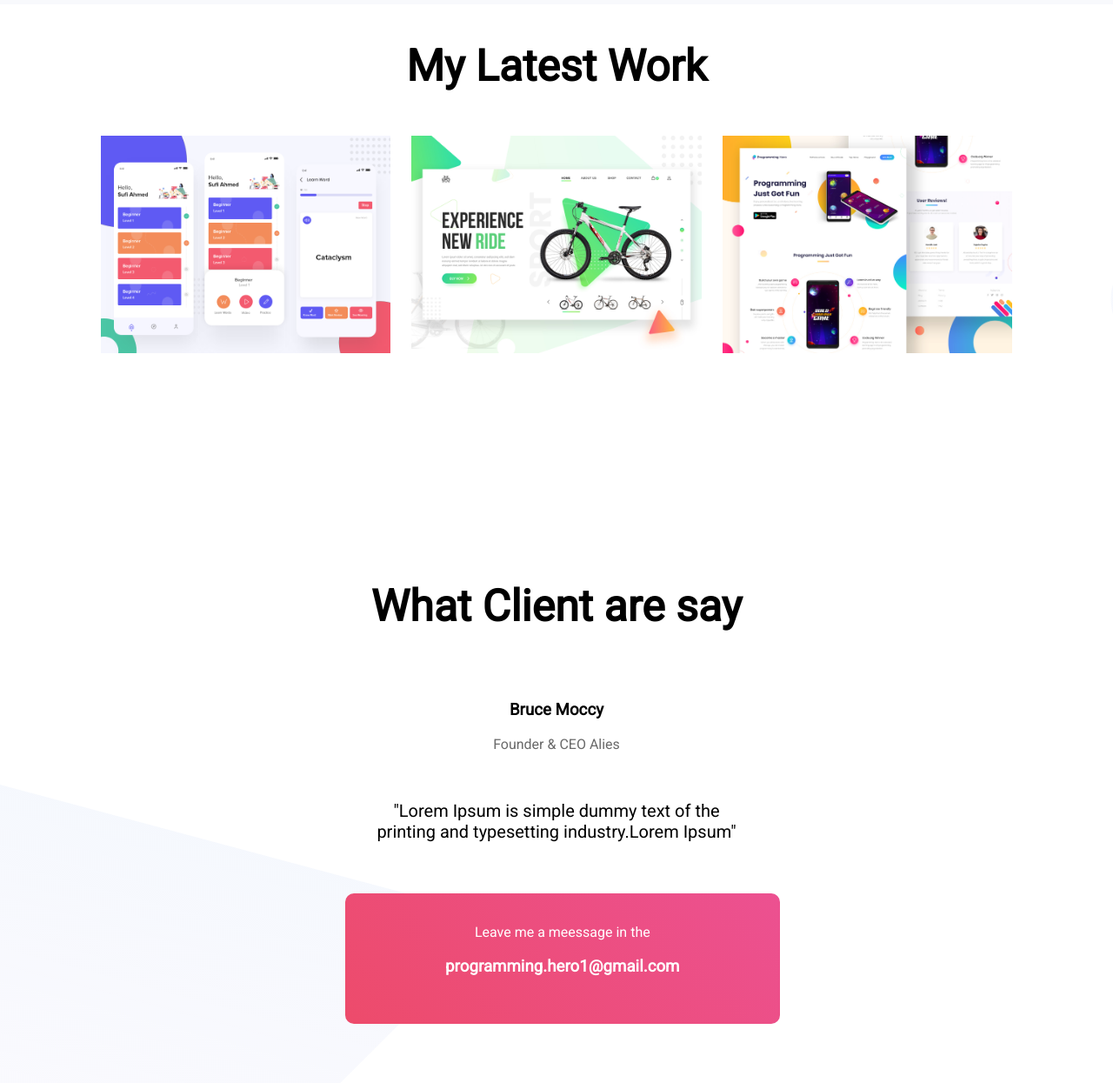
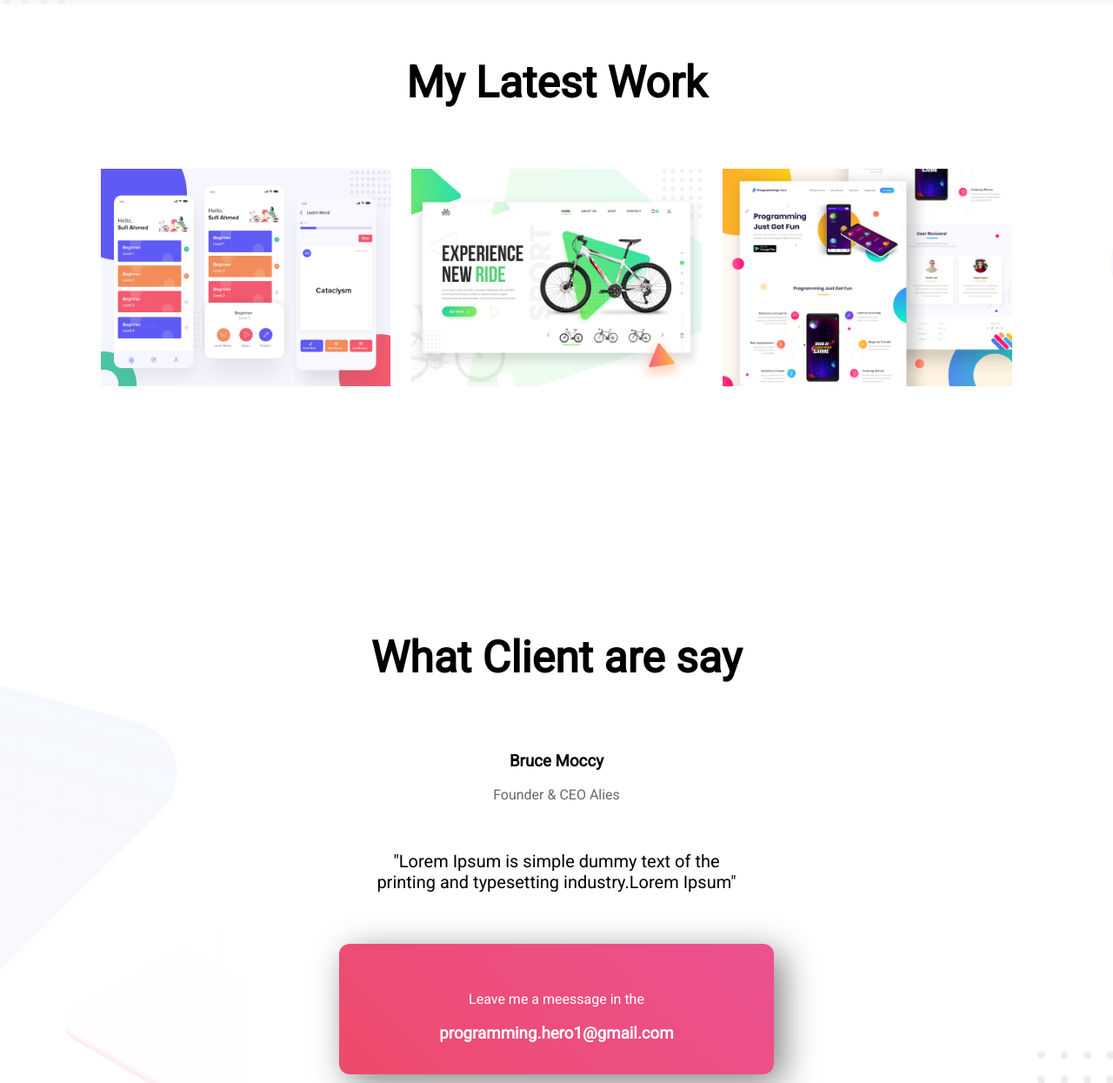
Before and after one commit to sajjat-ahmed/personal-website, a plain HTML site: page index.html in a window 1280 px wide. Shown: the part 1355-2600 px from the top of the page at 87% size. Drawn offline with Linux system fonts and the light colour scheme.

Commit message:
latest update

```diff
--- a/index.html
+++ b/index.html
@@ -29,28 +29,27 @@
             <a class="link-button" href="">Download CV</a>
         </div>
     </section>
-    <section id="worked" class="all-work">
-        <h2 style="text-align: center;">My Latest Work</h2>
+    <section class="all-work"><br>
+        <h2 style="text-align: center;">My Latest Work</h2><br>
         <center>
             <img class="img" src="images/latest-work/work-1.png" alt="">
             <img class="img" src="images/latest-work/work-2.jpg" alt="">
             <img class="img" src="images/latest-work/work-3.jpg" alt="">
         </center>
-
-
     </section>
     <section class="footer-img">
         <div>
             <h2 class="center">What Client are say</h2><br>
-
             <h3  class="center">Bruce Moccy</h3>
             <p  class="center">Founder & CEO Alies</p><br>
             <p class="center" style="font-size: 20px;color: black;">"Lorem Ipsum is simple dummy text of the <br> printing and typesetting industry.Lorem Ipsum"</p>
 
         </div><br>
-        <div class="box-model"><br>
+        <center>
+        <div class="box-model contact"><br><br>
             <p style="text-align: center; color: white;">Leave me a meessage in the</p>
             <h3 style="text-align: center;">programming.hero1@gmail.com</h3>
+        </center>
         </div>
     </section>
     <footer>
--- a/style.css
+++ b/style.css
@@ -28,10 +28,12 @@ p{
 .top-banner{
     background-image: url(images/header-bg.png);
     background-repeat: no-repeat;
+    background-position: center;
 }
 .link-button{
     text-decoration: none;
     background-image: linear-gradient(45deg, #ec4c7a, tomato);
+    box-shadow: 10px 10px 30px gray;
     padding: 10px 20px;
     border-radius: 5px;
     color: white;
@@ -43,6 +45,7 @@ section{
 .biography-bg{
     background-image: url(images/biography-bg.png);
     background-repeat: no-repeat;
+    background-position: center;
 }
 .latest-work{
     text-align: center;
@@ -50,6 +53,7 @@ section{
 .work{
     background-image: url(images/latest-work-bg.png);
     background-repeat: no-repeat;
+    background-position: center;
 }
 .center{
     text-align: center;
@@ -58,16 +62,16 @@ section{
     background-image: linear-gradient(45deg,#ed4b6b,#ec5191);
     color: white;
     width: 500px;
-    height: 150px;text-align: center;
-    margin-left: 31%;
-    border-radius: 10px;
+    height: 150px;
+    text-align: center;
+    border-radius: 12px;
     margin-top: 20px;
+}
+.contact{
+    box-shadow: 10px 10px 40px gray;
 }
 .all-work{
     background-image: url(images/latest-work-bg.png);
-}
-#worked{
-    height: 500px;
 }
 .img{
     height: 250px;
@@ -77,6 +81,7 @@ section{
 }
 .footer-img{
     background-image: url(images/footer-bg.png);
+    background-position: center;
 }
 footer p{
     text-align: center;
```
